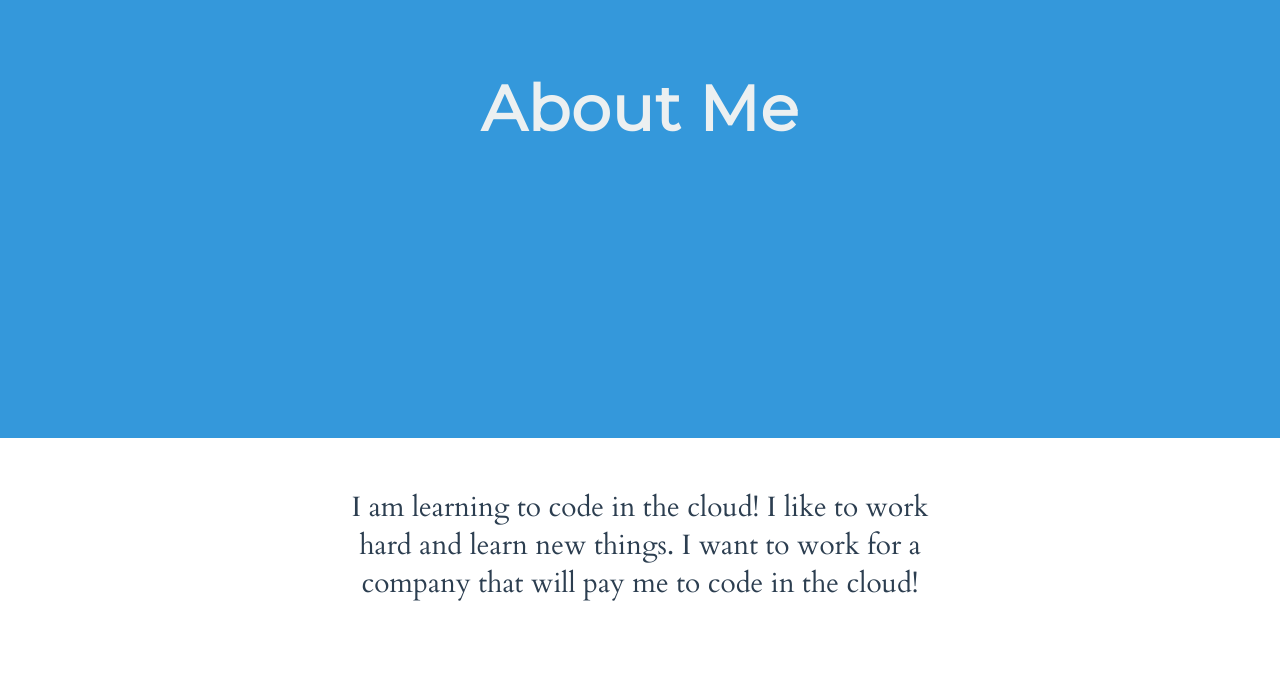
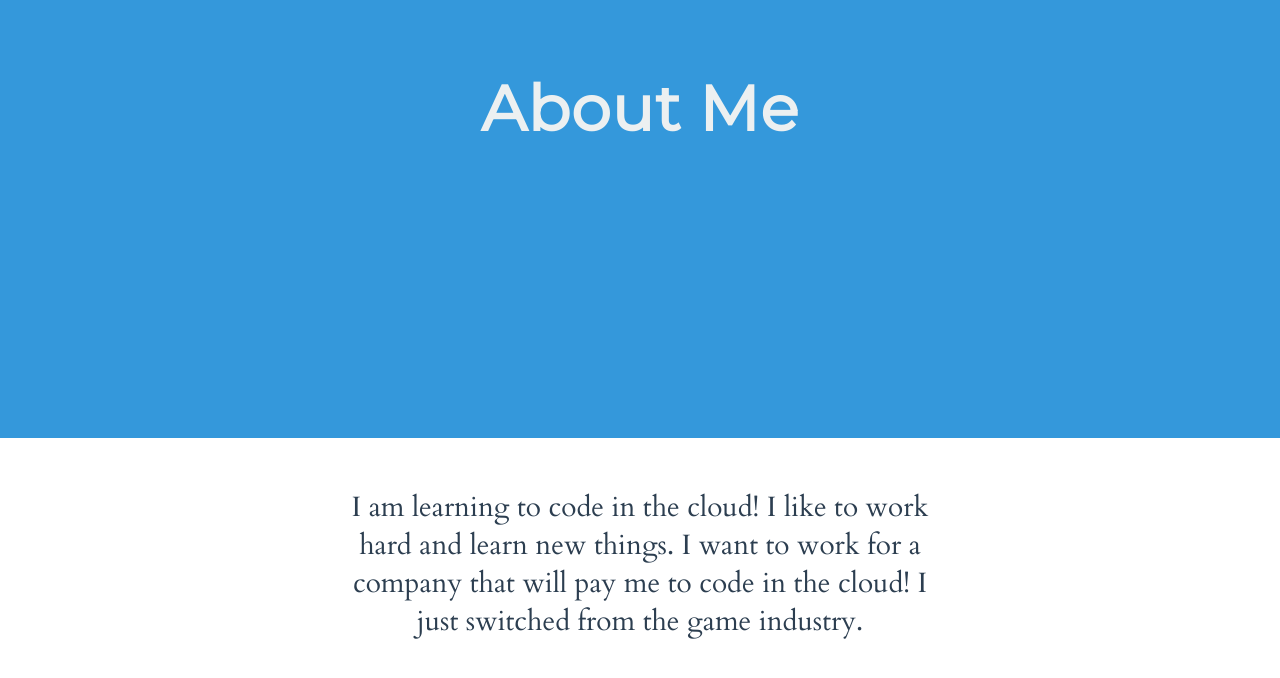
Before and after one commit to shaanamin13/ShaanNotShawn, a plain HTML site: page index.html in a window 1280 px wide. Shown: the part 1670-2348 px from the top of the page. Drawn offline with Linux system fonts and the light colour scheme.

Commit message:
index update

```diff
--- a/index.html
+++ b/index.html
@@ -117,7 +117,8 @@
     <section class="section section--alignCentered section--description">
       <p class="color--darkgrey section__description">
         I am learning to code in the cloud! I like to work hard and learn new things.
-        I want to work for a company that will pay me to code in the cloud!
+        I want to work for a company that will pay me to code in the cloud! I just switched from the
+        game industry.
       </p>
 
     <div class="background--skyBlue modal--closed">
```
